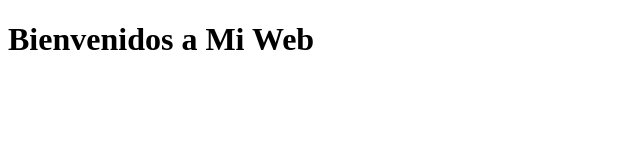
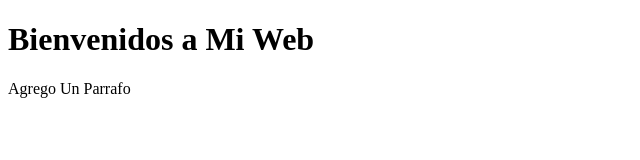
Before and after one commit to PabloBar085/Mi-Pagina-Web, a plain HTML site: page index.html in a window 1280 px wide. Shown: the whole page, without its empty margins (0-640 px from the left). Drawn offline with Linux system fonts and the light colour scheme.

Commit message:
agregue Un parrafo

```diff
--- a/index.html
+++ b/index.html
@@ -8,5 +8,6 @@
 </head>
 <body>
     <h1>Bienvenidos a Mi Web</h1>
+    <p>Agrego Un Parrafo</p>
 </body>
 </html>
```
